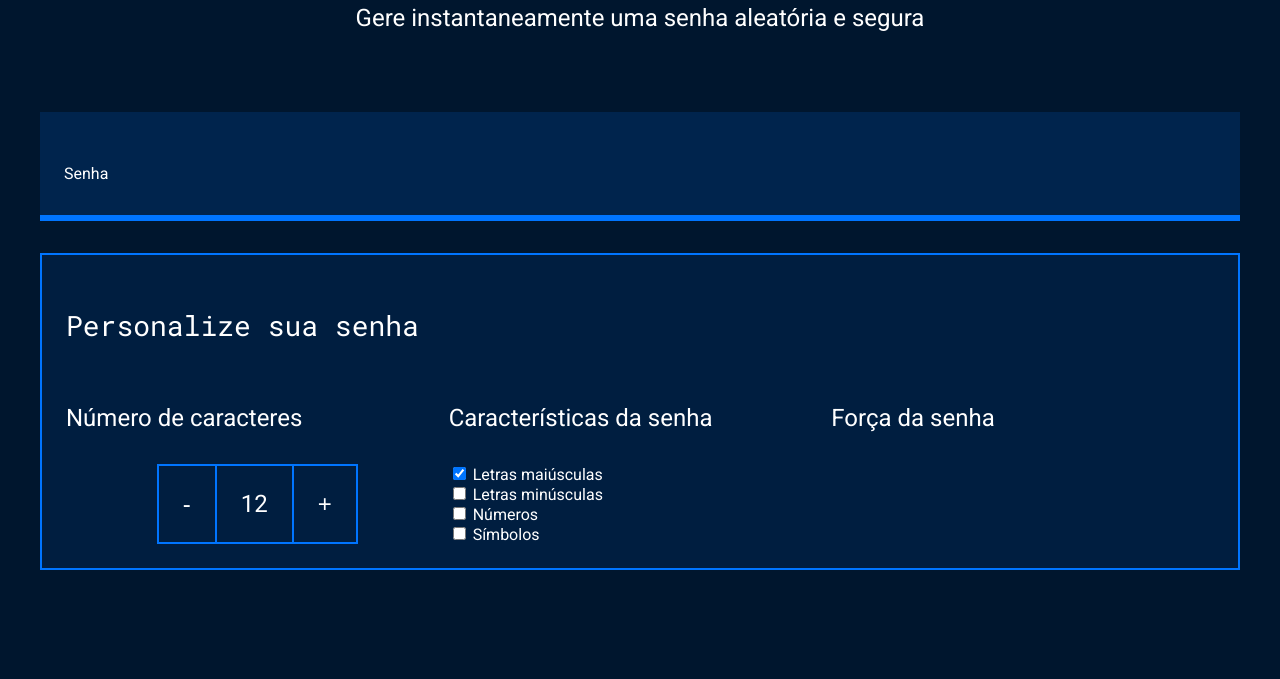
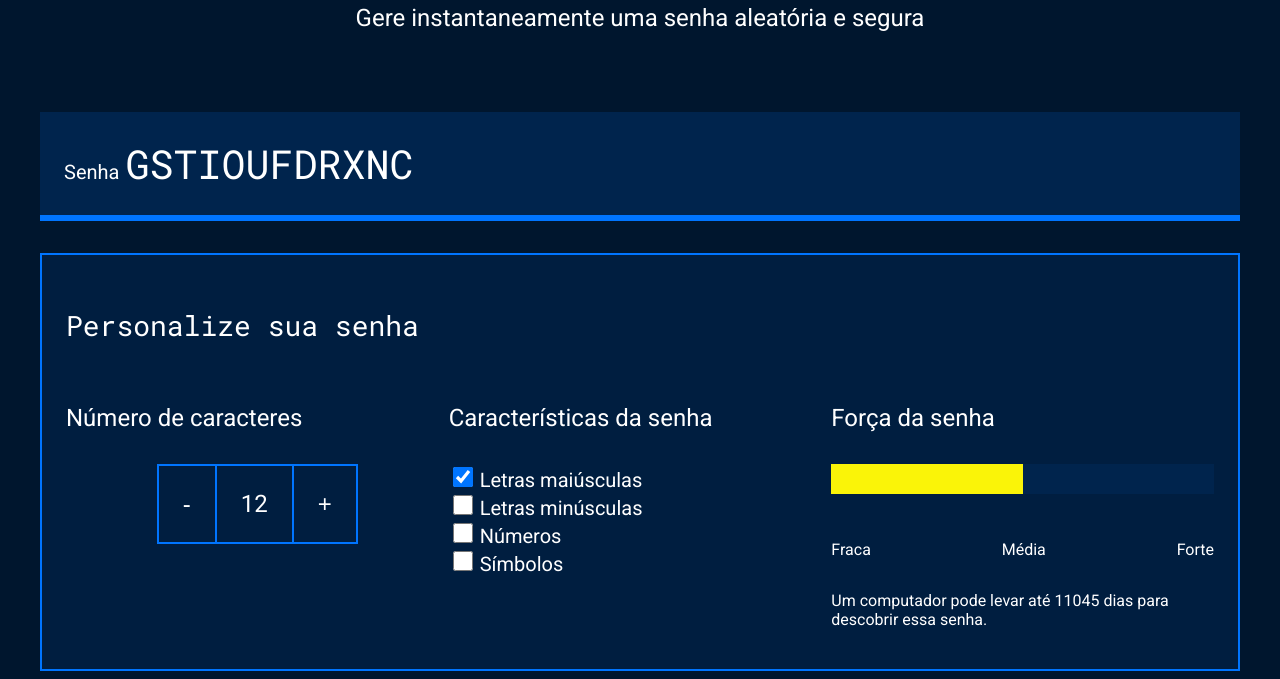
Before and after one commit to epedrow/GeradorDeSenhas-Pedro, a plain HTML site: page index.html in a window 1280 px wide. Shown: the part 214-893 px from the top of the page. Before the commit the page ends 800 px from the top, so only its background shows below. Drawn offline with Linux system fonts and the light colour scheme.

Commit message:
Terminado

```diff
--- a/index.html
+++ b/index.html
@@ -17,7 +17,7 @@
         </div>
         <div class="conteudo-senha">
             <label for="senha">Senha</label>
-            <input name="senha" type="text" id="campo-senha">
+            <input name="senha" type="text" id="campo-senha" readonly>
         </div>
         <div class="parametro">
             <h3 class="parametro-titulo">Personalize sua senha</h3>
@@ -30,32 +30,40 @@
                         <button class="parametro-senha__botao">+</button>
                     </div>
                 </div>
-
                 <div class="parametro-senha">
                     <h4 class="parametro-senha__titulo">Características da senha</h4>
                     <div class="parametro-senha-checkbox">
-                        <input name="maiusculo" type="checkbox" checked>
+                        <input name="maiusculo" type="checkbox" class="checkbox" checked>
                         <label for="maiusculo">Letras maiúsculas</label>
                     </div>
                     <div class="parametro-senha-checkbox">
-                        <input name="minusculo" type="checkbox">
+                        <input name="minusculo" type="checkbox" class="checkbox">
                         <label for="minusculo">Letras minúsculas</label>
                     </div>
                     <div class="parametro-senha-checkbox">
-                        <input name="numero" type="checkbox">
+                        <input name="numero" type="checkbox" class="checkbox">
                         <label for="numero">Números</label>
                     </div>
                     <div class="parametro-senha-checkbox">
-                        <input name="simbolo" type="checkbox">
+                        <input name="simbolo" type="checkbox" class="checkbox">
                         <label for="simbolo">Símbolos</label>
                     </div>
                 </div>
                 <div class="parametro-senha">
                     <h4 class="parametro-senha__titulo">Força da senha</h4>
+                    <div class="barra"></div>
+                    <div class="forca fraca"></div>
+                    <div class="parametro-senha-textos">
+                        <p>Fraca</p>
+                        <p>Média</p>
+                        <p>Forte</p>
+                    </div>
+                    <p class="entropia"></p>
                 </div>
             </div>
         </div>
     </section>
+
 </body>
-
+ <script src="main.js"></script>
 </html>
--- /dev/null
+++ b/main.js
@@ -0,0 +1,77 @@
+const numeroSenha = document.querySelector('.parametro-senha__texto');
+let tamanhoSenha = 12;
+numeroSenha.textContent = tamanhoSenha;
+const letrasMaiusculas = 'ABCDEFGHIJKLMNOPQRSTUVXYWZ';
+const letrasMinusculas = 'abcdefghijklmnopqrstuvxywz';
+const numeros = '0123456789';
+const simbolos = '!@%*?';
+const botoes = document.querySelectorAll('.parametro-senha__botao');
+const campoSenha = document.querySelector('#campo-senha');
+const checkbox = document.querySelectorAll('.checkbox');
+const forcaSenha = document.querySelector('.forca');
+
+botoes[0].onclick = diminuiTamanho;
+botoes[1].onclick = aumentaTamanho;
+
+function diminuiTamanho() {
+    if (tamanhoSenha > 1) {
+        // tamanhoSenha = tamanhoSenha-1;
+        tamanhoSenha--;
+    }
+    numeroSenha.textContent = tamanhoSenha;
+    geraSenha();
+}
+function aumentaTamanho() {
+    if (tamanhoSenha < 20) {
+        // tamanhoSenha = tamanhoSenha+1;
+        tamanhoSenha++;
+    }
+    numeroSenha.textContent = tamanhoSenha;
+    geraSenha();
+}
+
+for (i = 0; i < checkbox.length; i++) {
+    checkbox[i].onclick = geraSenha;
+}
+
+geraSenha();
+
+function geraSenha() {
+    let alfabeto = '';
+    if (checkbox[0].checked) {
+        alfabeto = alfabeto + letrasMaiusculas;
+    }
+    if (checkbox[1].checked) {
+        alfabeto = alfabeto + letrasMinusculas;
+    }
+    if (checkbox[2].checked) {
+        alfabeto = alfabeto + numeros;
+    }
+    if (checkbox[3].checked) {
+        alfabeto = alfabeto + simbolos;
+    }
+    let senha = '';
+    for (let i = 0; i < tamanhoSenha; i++) {
+        let numeroAleatorio = Math.random() * alfabeto.length;
+        numeroAleatorio = Math.floor(numeroAleatorio);
+        senha = senha + alfabeto[numeroAleatorio];
+    }
+    campoSenha.value = senha;
+    classificaSenha(alfabeto.length);
+
+}
+
+function classificaSenha(tamanhoAlfabeto) {
+    let entropia = tamanhoSenha * Math.log2(tamanhoAlfabeto);
+    console.log(entropia);
+    forcaSenha.classList.remove('fraca', 'media', 'forte');
+    if (entropia > 57) {
+        forcaSenha.classList.add('forte');
+    } else if (entropia > 35 && entropia < 57) {
+        forcaSenha.classList.add('media');
+    } else if (entropia <= 35) {
+        forcaSenha.classList.add('fraca');
+    }
+    const valorEntropia = document.querySelector('.entropia');
+    valorEntropia.textContent = "Um computador pode levar até " + Math.floor(2 ** entropia / (100e6 * 60 * 60 * 24)) + " dias para descobrir essa senha.";
+}
--- a/style.css
+++ b/style.css
@@ -1,6 +1,6 @@
 @import url('https://fonts.googleapis.com/css2?family=Roboto&family=Roboto+Mono&display=swap');
 
-:root{
+:root {
     --branco: white;
     --cor-de-fundo: #00162E;
     --fundo-senha: #00244D;
@@ -10,38 +10,38 @@
     --roboto-mono: 'Roboto Mono', monospace;
 }
 
-*{
+* {
     font-weight: 400;
 }
 
-body{
+body {
     color: var(--branco);
     background-color: var(--cor-de-fundo);
     font-family: var(--roboto);
 }
 
-.titulo-principal{
+.titulo-principal {
     font-family: var(--roboto-mono);
     font-size: 32px;
 }
 
-.titulo-secundario{
+.titulo-secundario {
     font-size: 24px;
 }
 
-.conteudo-titulo{
+.conteudo-titulo {
     text-align: center;
     margin-top: 80px;
 }
 
-.conteudo-senha{
+.conteudo-senha {
     margin-top: 80px;
     background: var(--fundo-senha);
     padding: 24px;
     border-bottom: 6px solid var(--borda);
 }
 
-#campo-senha{
+#campo-senha {
     background-color: var(--fundo-senha);
     border: none;
     color: var(--branco);
@@ -50,47 +50,48 @@ body{
     width: 70%;
 }
 
-#campo-senha:focus{
+#campo-senha:focus {
     outline: none;
 }
 
-.conteudo{
+.conteudo {
     max-width: 1200px;
     margin: 0 auto;
 }
 
-.parametro{
+.parametro {
     background-color: var(--fundo-texto);
     border: 2px solid var(--borda);
     margin-top: 32px;
     padding: 24px;
 }
 
-.parametro-titulo{
+.parametro-titulo {
     font-family: var(--roboto-mono);
     font-size: 28px;
 }
 
-.parametro-senha__titulo{
-    font-size:24px;
+.parametro-senha__titulo {
+    font-size: 24px;
 }
 
-.parametro-coluna__senha{
+.parametro-coluna__senha {
     display: flex;
     flex-direction: column;
     justify-content: center;
 }
-.parametro-senha{
+
+.parametro-senha {
     width: 50%;
     margin: 0 auto;
 }
 
-.parametro-senha-botoes{
+.parametro-senha-botoes {
     display: flex;
     justify-content: center;
 }
 
-.parametro-senha__botao{
+.parametro-senha__botao {
     background-color: var(--fundo-texto);
     color: var(--branco);
     border: 2px solid var(--borda);
@@ -99,7 +100,7 @@ body{
     cursor: pointer;
 }
 
-.parametro-senha__texto{
+.parametro-senha__texto {
     padding: 24px;
     border-top: 2px solid var(--borda);
     border-bottom: 2px solid var(--borda);
@@ -107,8 +108,51 @@ body{
     font-size: 24px;
 }
 
+label {
+    font-size: 20px;
+}
+
+.checkbox {
+    width: 20px;
+    height: 20px;
+    cursor: pointer;
+}
+
+.barra {
+    background-color: var(--fundo-senha);
+    height: 30px;
+    width: 100%;
+}
+
+.forca {
+    height: 30px;
+    position: relative;
+    bottom: 30px;
+}
+
+.fraca {
+    width: 25%;
+    background-color: #E71B32;
+}
+
+.media {
+    background-color: #FAF408;
+    width: 50%;
+}
+
+.forte {
+    background-color: #00FF85;
+    width: 100%;
+}
+
+.parametro-senha-textos {
+    display: flex;
+    justify-content: space-between;
+}
+
+
 @media screen and (min-width: 768px) {
-    .parametro-coluna__senha{
+    .parametro-coluna__senha {
         flex-direction: row;
     }
 }
```
